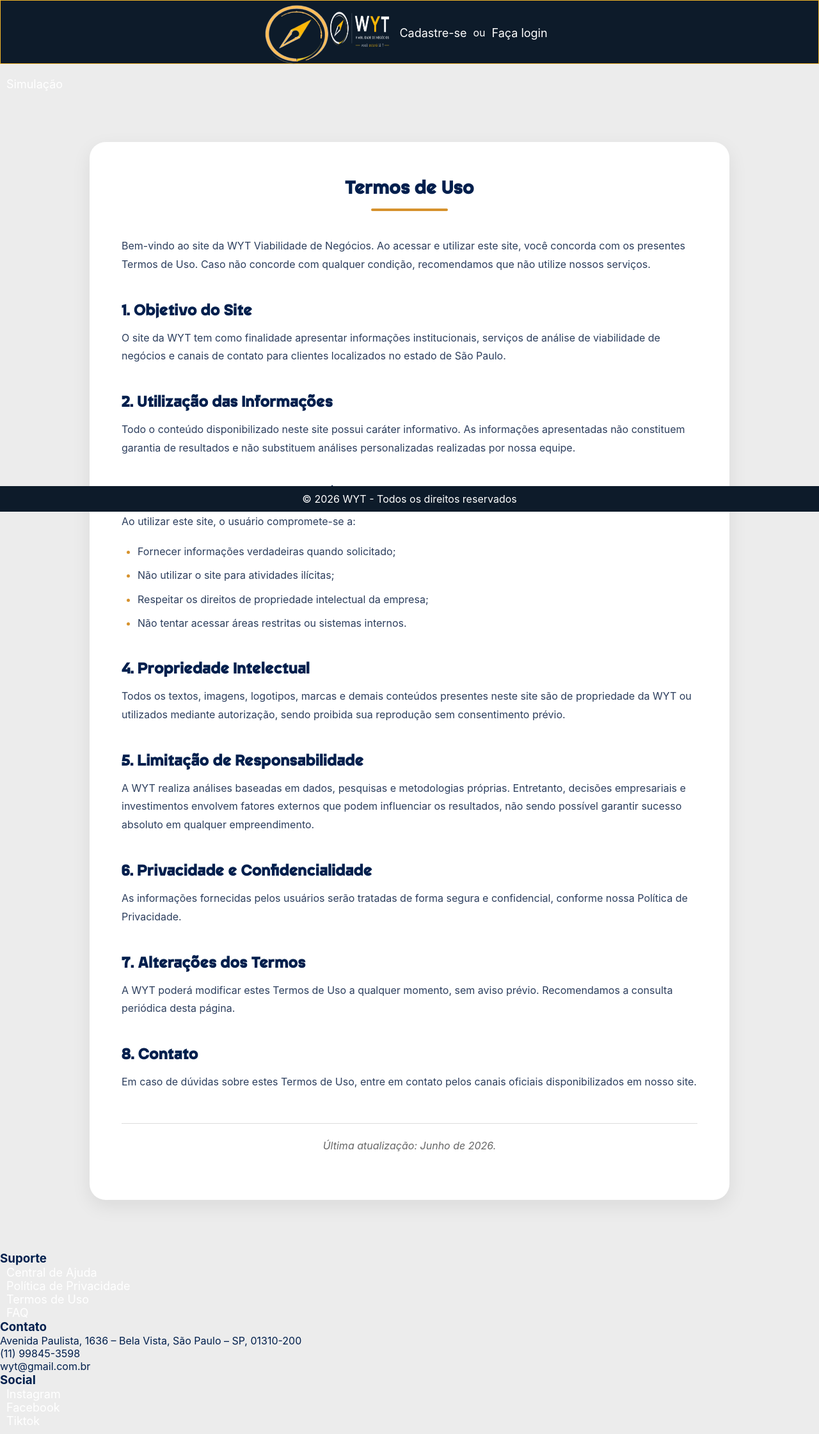
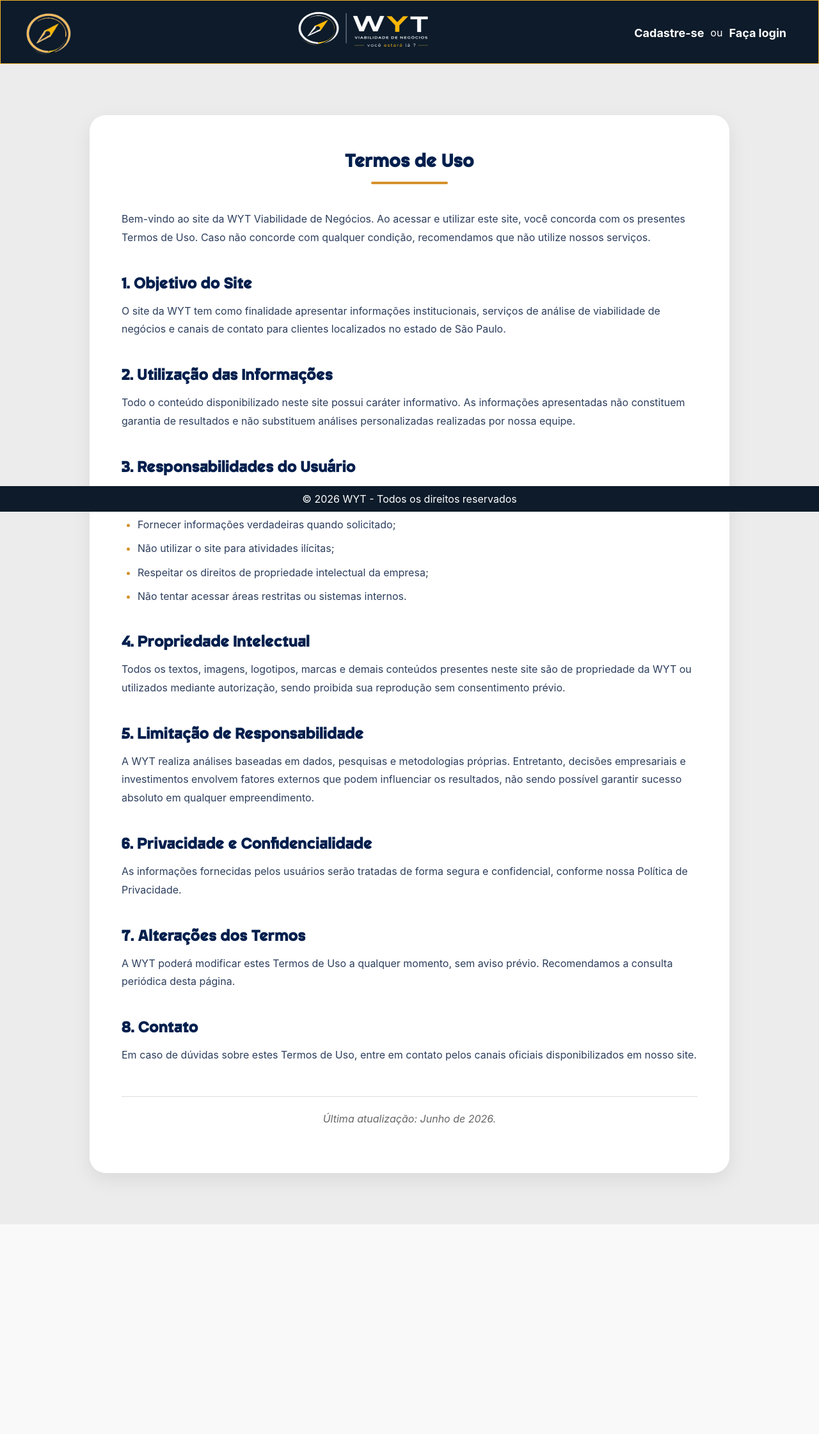
Before and after one commit to Vtr-Cardoso69/Viabilidade-WYT, a PHP site: page /viabilidade-wyt/rodape/termos.php in a window 1280 px wide. Shown: the whole page at 64% size. After the commit the page ends 1914 px from the top, so only its background shows below. Run offline with PHP 8.4, Linux system fonts and the light colour scheme.

Commit message:
finalização do site

```diff
--- a/CSS/termos.css
+++ b/CSS/termos.css
@@ -71,11 +71,87 @@ color: rgb(255, 255, 255);
   }
 
 
+.nav2{
+     width: 220px;
+
+    display: flex;
+    flex-direction: column;
+    gap: 10px;
+
+    background: #10243b;
+
+    padding: 0 20px;
+
+    max-height: 0;
+    overflow: hidden;
+
+    transition: all 0.5s ease;
+
+    color: white;
+
+    position: fixed;
+    height: 100%;
+    top: 100px; /* altura da nav1 */
+    left: 0;
+
+}
+
+.nav2.abrir{
+    max-height: 10000px;
+    padding: 20px;
+    height: 257%;
+    position: absolute;
+}
+
+.nav2  a{
+       text-decoration: none;
+    color: white;
+
+
+}
+
+.nav2 li{
+     margin: 2px;
+     padding-bottom: 10px;
+     padding-top: 10px;
+}
+
+.nav2 h3{
+    color: #f0b429;
+    font-size: medium;
+    padding-bottom: 10px;
+    padding-top: 10px;
+}
+
+.nav2 ul{
+    list-style: none;
+}
+
+.nav2 a:hover{
+     color: rgb(255, 255, 255);
+      border-bottom: 2px solid #f0b429;
+
+    transition: 0.3s;
+}
+
+
+/* BÚSSOLA */
+.bussola{
+    width: 70px;
+      height: 70px;
+    cursor: pointer;
+    transition: transform 0.6s ease;
+}
+
+.bussola.girada{
+    transform: rotate(180deg);
+}
+
 .logo{
     width: 220px;
     height: 100px;
     align-items: center;
-    margin-right: 45%;
+    margin-right: 25%;
     margin-left: auto;
 
 }
--- a/index.php
+++ b/index.php
@@ -45,7 +45,7 @@ session_start();
             <h3>SUPORTE</h3>
             <ul>
                 <li><a href="rodape/central.php">Central de Ajuda</a></li>
-                <li><a href="../rodape/sobre.php">Sobre nós</a></li>
+                <li><a href="sobre.php">Sobre nós</a></li>
                 <li><a href="rodape/termos.php">Termos de Uso</a></li>
 
             </ul>
--- a/rodape/central.php
+++ b/rodape/central.php
@@ -19,7 +19,7 @@
     if (isset($_SESSION['empresa_id'])) {
         echo "<p><a href='Pages/perfilUsuarios.php?id=" . $_SESSION['empresa_id'] . "'>Bem-vindo(a), " . $_SESSION['nome'] . "!</a></p>";
     } elseif(!isset($_SESSION['empresa_id'])){
-        echo "<p><a href='Pages/cadastroEMPRESA.php'><strong>Cadastre-se</strong></a></p> <p>ou</p> <p><a href='Pages/login.php'><strong>Faça login</strong></a></p>";
+        echo "<p><a href='../Pages/cadastroEMPRESA.php'><strong>Cadastre-se</strong></a></p> <p>ou</p> <p><a href='../Pages/login.php'><strong>Faça login</strong></a></p>";
     }
 
     ?>
--- a/rodape/termos.php
+++ b/rodape/termos.php
@@ -8,25 +8,42 @@
 <body>
     <nav class="nav1">
    <header>
-        <img width="100" height="100" src="../img/bussola.png" alt="Bússola">
-        <img width="100" height="100" src="../img/logo.png" alt="Logo">
+        <img width="100" height="100" src="../img/bussola.png" alt="Bússola" class="bussola" id="bussola">
+        <img width="100" height="100" src="../img/logo.png" alt="Logo" class="logo">
         <?php
     if (isset($_SESSION['empresa_id'])) {
         echo "<p><a href='Pages/perfilUsuarios.php?id=" . $_SESSION['empresa_id'] . "'>Bem-vindo(a), " . $_SESSION['nome'] . "!</a></p>";
     } elseif(!isset($_SESSION['empresa_id'])){
-        echo "<p><a href='Pages/cadastroEMPRESA.php'>Cadastre-se</a></p> <p>ou</p> <p><a href='Pages/login.php'>Faça login</a></p>";
+        echo "<p><a href='../Pages/cadastroEMPRESA.php'><strong>Cadastre-se</strong></a></p> <p>ou</p> <p><a href='../Pages/login.php'><strong>Faça login</strong></a></p>";
     }
 
     ?>
     </header>
     </nav>
-    <nav>
-            <a href="#"></a>
-            <a href="#"></a>
-            <a href="#"></a>
-            <a href="#"></a>
-             <a href="#"></a>
-            <a href="#"></a>
+
+    <nav class="nav2" id="menu">
+
+     <a href="http://localhost/viabilidade-wyt">Início</a>
+
+    <div>
+      <h3>SUPORTE</h3>
+      <ul>
+        <li><a href="central.php">Central de Ajuda</a></li>
+        <li><a href="../sobre.php">Sobre nós</a></li>
+        <li><a href="termos.php">Termos de Uso</a></li>
+
+      </ul>
+    </div>
+
+ <div>
+      <h3>SOCIAL</h3>
+      <ul>
+        <li><a href="#">Instagram</a></li>
+        <li><a href="#">Facebook</a></li>
+        <li><a href="#">Tiktok</a></li>
+      </ul>
+
+      <h3>CONSULTA</h3>
           <p><a href='Pages/Simulacao.php'>Simulação</a></p>
     </nav>
 
@@ -126,33 +143,21 @@ if (isset($_SESSION['empresa_id'])) {
 </section>
 
 
-     <div>
-      <h3>Suporte</h3>
-      <ul>
-        <li><a href="central.php">Central de Ajuda</a></li>
-        <li><a href="politica.php">Política de Privacidade</a></li>
-        <li><a href="termos.php">Termos de Uso</a></li>
-        <li><a href="faq.php">FAQ</a></li>
-      </ul>
     </div>
 
-    <div>
-      <h3>Contato</h3>
-      <p> Avenida Paulista, 1636 – Bela Vista, São Paulo – SP, 01310-200</p>
-      <p>(11) 99845-3598</p>
-      <p> wyt@gmail.com.br</p>
-    </div>
-
- <div>
-      <h3>Social</h3>
-      <ul>
-        <li><a href="#">Instagram</a></li>
-        <li><a href="#">Facebook</a></li>
-        <li><a href="#">Tiktok</a></li>
-      </ul>
-    </div>
 <footer >
     <p>&copy; 2026 WYT - Todos os direitos reservados</p>
 </footer>
+
+ <script>
+        const bussola = document.getElementById("bussola");
+        const menu = document.getElementById("menu");
+
+        bussola.addEventListener("click", () => {
+            bussola.classList.toggle("girada");
+            menu.classList.toggle("abrir");
+        });
+    </script>
+
 </body>
 </html>
```
Also changed, not shown: CSS/sobre.css (+71 -0 lines), sobre.php (+40 -33 lines).
